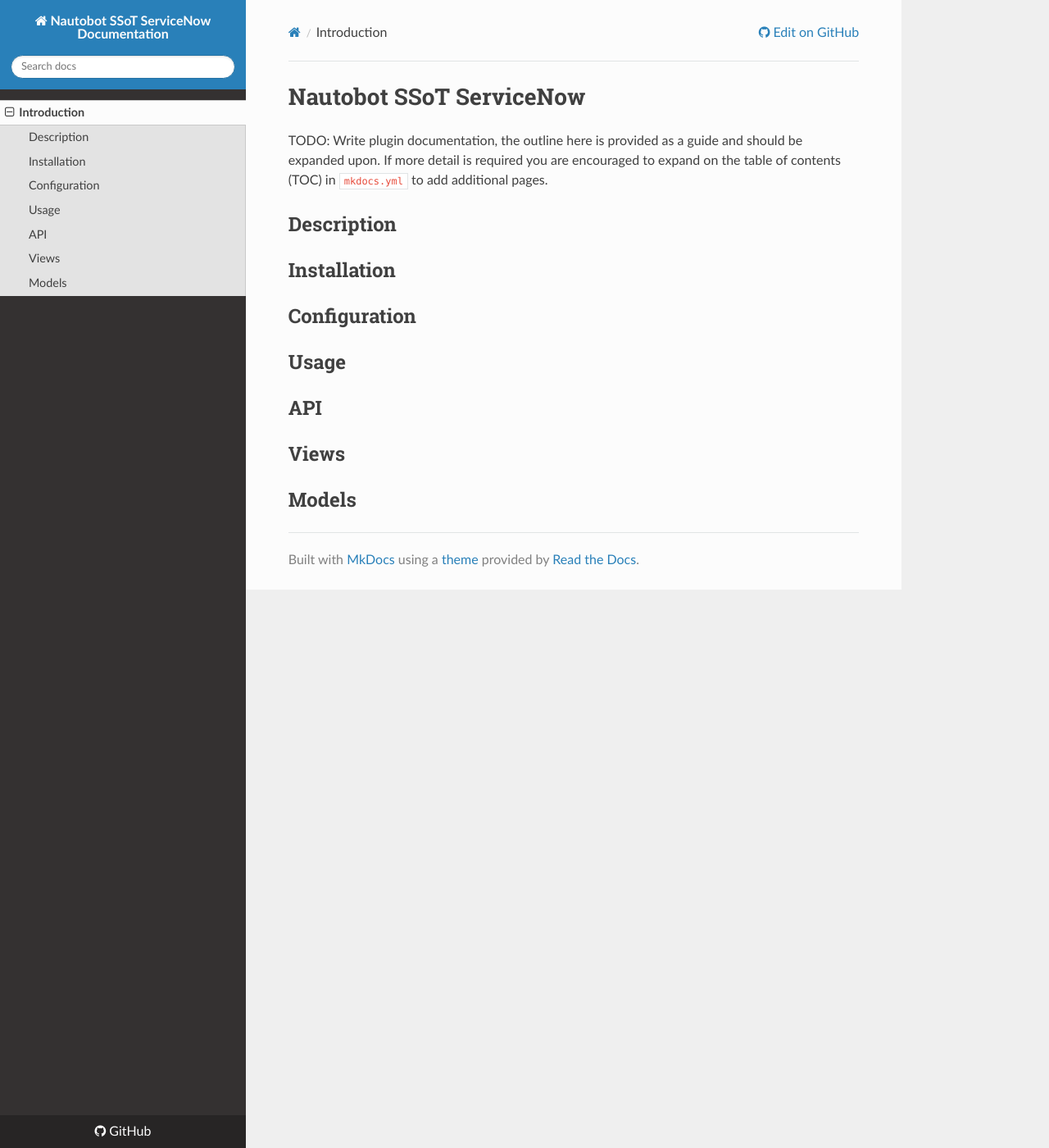
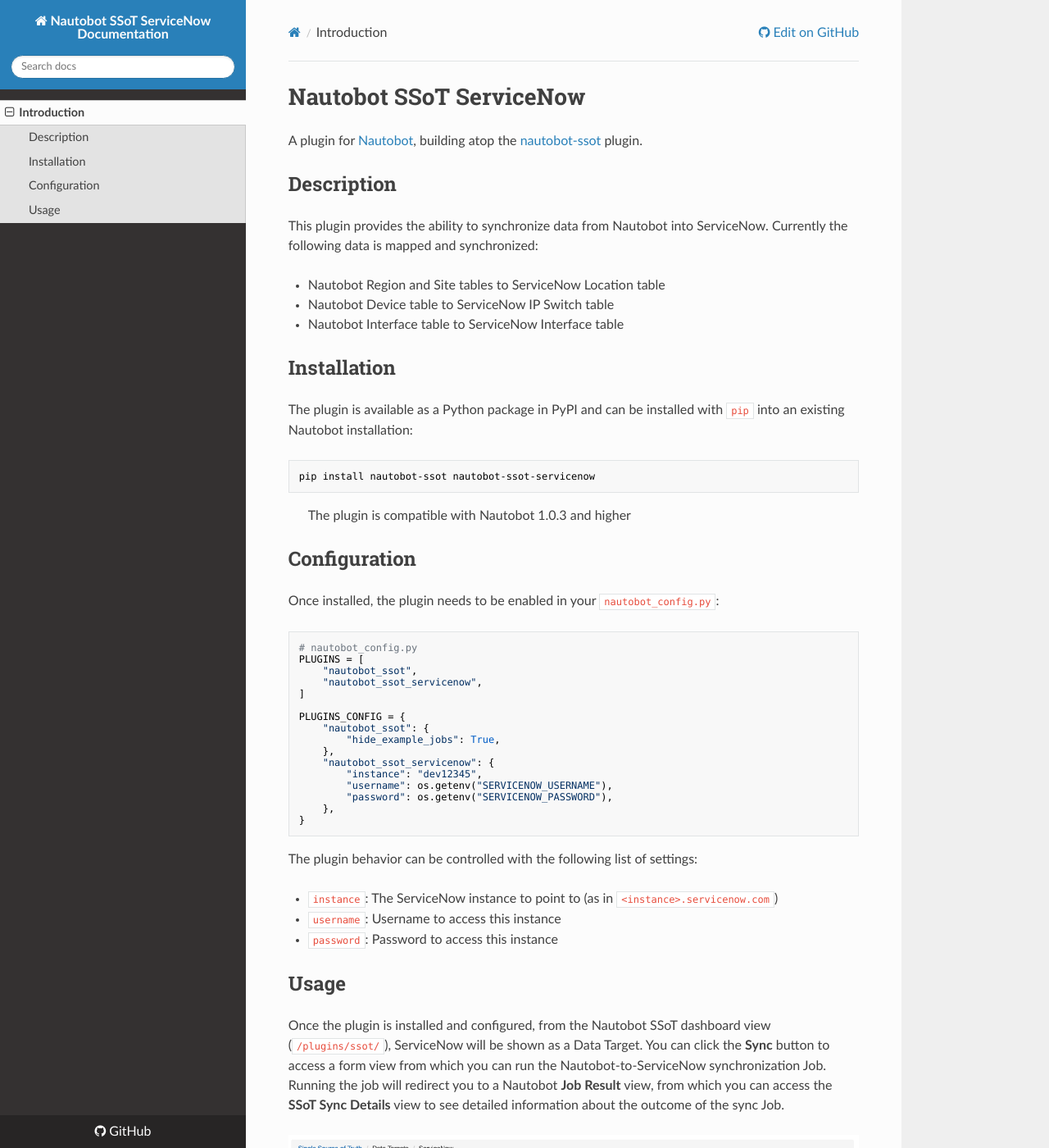
Before and after one commit to nautobot/nautobot-plugin-ssot-servicenow, an MkDocs documentation site: the page built from docs/index.md, in a window 1280 px wide and 1400 px high. Shown: the whole window at 82% size. Built offline with MkDocs 1.6.1, drawn with Linux system fonts in a browser that asks for light colours; nearby versions of some CDN libraries; some of the changed text lies outside the part shown.

Commit message:
Update docs

````diff
--- a/docs/index.md
+++ b/docs/index.md
@@ -1,17 +1,62 @@
 # Nautobot SSoT ServiceNow
 
-TODO: Write plugin documentation, the outline here is provided as a guide and should be expanded upon.  If more detail is required you are encouraged to expand on the table of contents (TOC) in `mkdocs.yml` to add additional pages.
+A plugin for [Nautobot](https://github.com/nautobot/nautobot), building atop the [nautobot-ssot](https://github.com/nautobot/nautobot-plugin-ssot/) plugin.
 
 ## Description
 
+This plugin provides the ability to synchronize data from Nautobot into ServiceNow. Currently the following data is mapped and synchronized:
+
+- Nautobot Region and Site tables to ServiceNow Location table
+- Nautobot Device table to ServiceNow IP Switch table
+- Nautobot Interface table to ServiceNow Interface table
+
 ## Installation
+
+The plugin is available as a Python package in PyPI and can be installed with `pip` into an existing Nautobot installation:
+
+```shell
+pip install nautobot-ssot nautobot-ssot-servicenow
+```
+
+> The plugin is compatible with Nautobot 1.0.3 and higher
 
 ## Configuration
 
+Once installed, the plugin needs to be enabled in your `nautobot_config.py`:
+
+```python
+# nautobot_config.py
+PLUGINS = [
+    "nautobot_ssot",
+    "nautobot_ssot_servicenow",
+]
+
+PLUGINS_CONFIG = {
+    "nautobot_ssot": {
+        "hide_example_jobs": True,
+    },
+    "nautobot_ssot_servicenow": {
+        "instance": "dev12345",
+        "username": os.getenv("SERVICENOW_USERNAME"),
+        "password": os.getenv("SERVICENOW_PASSWORD"),
+    },
+}
+```
+
+The plugin behavior can be controlled with the following list of settings:
+
+- `instance`: The ServiceNow instance to point to (as in `<instance>.servicenow.com`)
+- `username`: Username to access this instance
+- `password`: Password to access this instance
+
 ## Usage
 
-## API
+Once the plugin is installed and configured, from the Nautobot SSoT dashboard view (`/plugins/ssot/`), ServiceNow will be shown as a Data Target. You can click the **Sync** button to access a form view from which you can run the Nautobot-to-ServiceNow synchronization Job. Running the job will redirect you to a Nautobot **Job Result** view, from which you can access the **SSoT Sync Details** view to see detailed information about the outcome of the sync Job.
 
-## Views
+![Detail View](./images/detail-view.png)
 
-## Models
+---
+
+![Results View](./images/result-view.png)
+
+For more information about general usage of the Nautobot SSoT plugin, refer to [its documentation](https://nautobot-plugin-ssot.readthedocs.io/).
````
Also changed, not shown: README.md (+23 -13 lines), docs/images/detail-view.png (added), docs/images/result-view.png (added).
